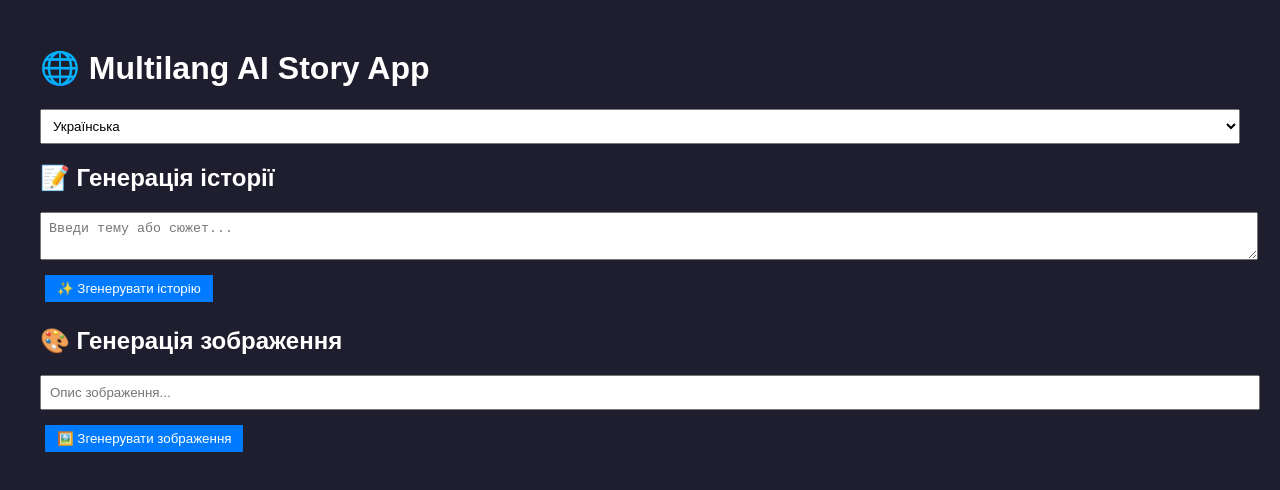
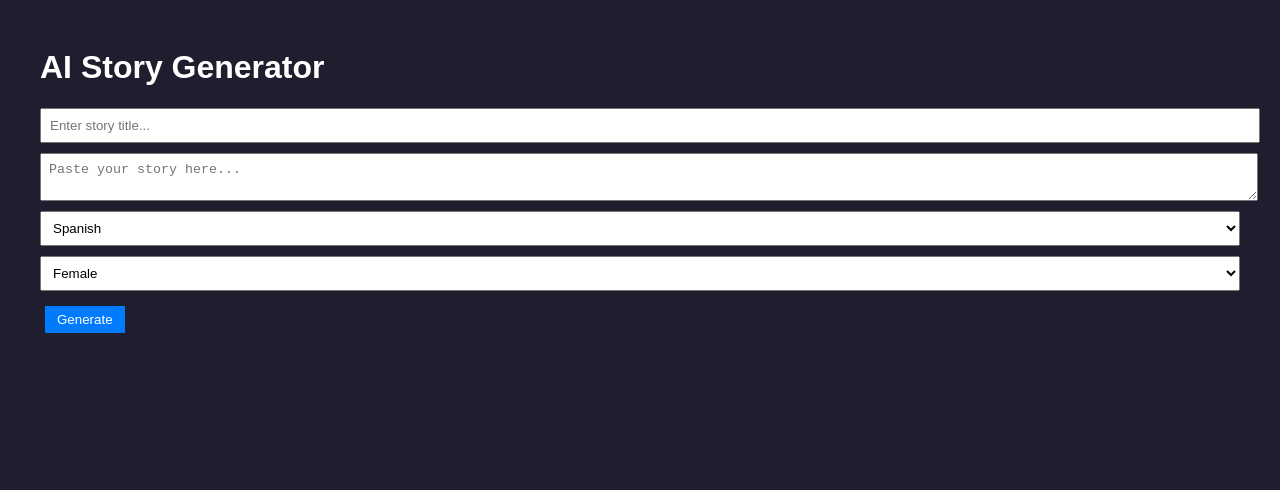
Before and after one commit to n1meli/ai-generation.assistent-n1meli, a React (Vite) app in the folder client/: page / in a window 1280 px wide. Shown: the top 490 px of the page. Built offline with nearby package versions, Linux system fonts and the light colour scheme.

Commit message:
Update App.jsx

```diff
--- a/client/src/App.jsx
+++ b/client/src/App.jsx
@@ -1,114 +1,98 @@
 import React, { useState } from 'react';
+import axios from 'axios';
 import './App.css';
 
-function App() {
-  const [prompt, setPrompt] = useState('');
-  const [story, setStory] = useState('');
-  const [imagePrompt, setImagePrompt] = useState('');
-  const [imageResult, setImageResult] = useState(null);
-  const [language, setLanguage] = useState('uk');
+const App = () => {
+  const [title, setTitle] = useState('');
+  const [text, setText] = useState('');
+  const [language, setLanguage] = useState('Spanish');
+  const [gender, setGender] = useState('female');
+  const [result, setResult] = useState('');
+  const [image, setImage] = useState(null);
+  const [audio, setAudio] = useState(null);
   const [loading, setLoading] = useState(false);
 
-  const handleGenerateStory = async () => {
-    if (!prompt.trim()) return;
+  const handleGenerate = async () => {
     setLoading(true);
-    setStory('');
+    try {
+      const prompt = `Hi, sending you a story, your task is to:\n1. Rewrite the story in third person, adapting to the ${language} context.\n2. Change most events, locations, characters to ${language} names, while keeping the main idea of the story and chronology.\n3. Add jokes where appropriate.\n4. Make sure all names are ${language}, and the locations should also be culturally appropriate.\n5. Write me the same story in ${language} language, and write it in 5 parts of 6000 letters.\nWrite one part at a time.\nDo not write anything else.\nstory: ${text}`;
 
-    try {
-      const response = await fetch('http://localhost:3001/generate-text', {
-        method: 'POST',
-        headers: {
-          'Content-Type': 'application/json',
-        },
-        body: JSON.stringify({ prompt, language }),
-      });
+      const storyRes = await axios.post('/api/generate-story', { prompt, language });
+      setResult(storyRes.data.story);
 
-      const data = await response.json();
-      setStory(data.story);
+      const imagePrompt = `high detail, photorealistic, natural lighting, realistic textures, shallow depth of field, cinematic look, soft shadows, lifelike colors, 35mm lens, ${language} characters`;
+      const imgRes = await axios.post('/api/generate-image', { prompt: imagePrompt }, { responseType: 'blob' });
+      setImage(URL.createObjectURL(imgRes.data));
+
+      const voice = gender === 'female' ? 'en-US-JennyNeural' : 'en-US-GuyNeural';
+      const audioRes = await axios.post('/api/generate-voice', { text: storyRes.data.story, voice }, { responseType: 'blob' });
+      setAudio(URL.createObjectURL(audioRes.data));
+
     } catch (error) {
-      console.error('Помилка генерації історії:', error);
-      setStory('⚠️ Помилка при запиті до сервера.');
-    } finally {
-      setLoading(false);
+      console.error('Generation failed:', error);
+      alert('Something went wrong. Check the console.');
     }
-  };
-
-  const handleGenerateImage = async () => {
-    if (!imagePrompt.trim()) return;
-    setLoading(true);
-    setImageResult(null);
-
-    try {
-      const response = await fetch('http://localhost:3001/generate-image', {
-        method: 'POST',
-        headers: {
-          'Content-Type': 'application/json',
-        },
-        body: JSON.stringify({ prompt: imagePrompt, language }),
-      });
-
-      const data = await response.json();
-      setImageResult(data.imageUrl);
-    } catch (error) {
-      console.error('Помилка генерації зображення:', error);
-      setImageResult('⚠️ Помилка при запиті до сервера.');
-    } finally {
-      setLoading(false);
-    }
+    setLoading(false);
   };
 
   return (
     <div className="container">
-      <h1 className="title">🌐 Multilang AI Story App</h1>
+      <h1>AI Story Generator</h1>
 
-      <select className="language-select" value={language} onChange={(e) => setLanguage(e.target.value)}>
-        <option value="uk">Українська</option>
-        <option value="es">Іспанська</option>
-        <option value="ru">Російська</option>
-        <option value="fr">Французька</option>
-        <option value="pt">Португальська</option>
-        <option value="it">Італійська</option>
-        <option value="de">Німецька</option>
-        <option value="ja">Японська</option>
-        <option value="pl">Польська</option>
-        <option value="ar">Арабська</option>
-        <option value="tr">Турецька</option>
-        <option value="ro">Румунська</option>
-        <option value="ko">Корейська</option>
-        <option value="nl">Нідерландська</option>
-        <option value="el">Грецька</option>
-        <option value="id">Індонезійська</option>
-      </select>
+      <input
+        type="text"
+        placeholder="Enter story title..."
+        value={title}
+        onChange={(e) => setTitle(e.target.value)}
+        className="input"
+      />
 
-      <div className="section">
-        <h2>📝 Генерація історії</h2>
-        <textarea
-          className="prompt-box"
-          placeholder="Введи тему або сюжет..."
-          value={prompt}
-          onChange={(e) => setPrompt(e.target.value)}
-        />
-        <button className="generate-button" onClick={handleGenerateStory} disabled={loading}>
-          {loading ? '⏳ Генерується...' : '✨ Згенерувати історію'}
+      <textarea
+        placeholder="Paste your story here..."
+        value={text}
+        onChange={(e) => setText(e.target.value)}
+        className="textarea"
+      />
+
+      <div className="controls">
+        <select value={language} onChange={(e) => setLanguage(e.target.value)}>
+          {['Spanish', 'Russian', 'French', 'Portuguese', 'Italian', 'German', 'Japanese', 'Polish', 'Arabic', 'Turkish', 'Romanian', 'Korean', 'Dutch', 'Greek', 'Indonesian'].map((lang) => (
+            <option key={lang} value={lang}>{lang}</option>
+          ))}
+        </select>
+
+        <select value={gender} onChange={(e) => setGender(e.target.value)}>
+          <option value="female">Female</option>
+          <option value="male">Male</option>
+        </select>
+
+        <button onClick={handleGenerate} disabled={loading}>
+          {loading ? 'Generating...' : 'Generate'}
         </button>
-        {story && <div className="result-box">{story}</div>}
       </div>
 
-      <div className="section">
-        <h2>🎨 Генерація зображення</h2>
-        <input
-          className="prompt-box"
-          placeholder="Опис зображення..."
-          value={imagePrompt}
-          onChange={(e) => setImagePrompt(e.target.value)}
-        />
-        <button className="generate-button" onClick={handleGenerateImage} disabled={loading}>
-          {loading ? '⏳ Генерується...' : '🖼️ Згенерувати зображення'}
-        </button>
-        {imageResult && <div className="result-box"><img src={imageResult} alt="Generated visual" /></div>}
-      </div>
+      {result && (
+        <>
+          <h2>Result:</h2>
+          <div className="output">{result}</div>
+        </>
+      )}
+
+      {image && (
+        <div>
+          <h2>Image:</h2>
+          <img src={image} alt="Generated" className="image" />
+        </div>
+      )}
+
+      {audio && (
+        <div>
+          <h2>Voiceover:</h2>
+          <audio controls src={audio}></audio>
+        </div>
+      )}
     </div>
   );
-}
+};
 
 export default App;
```
